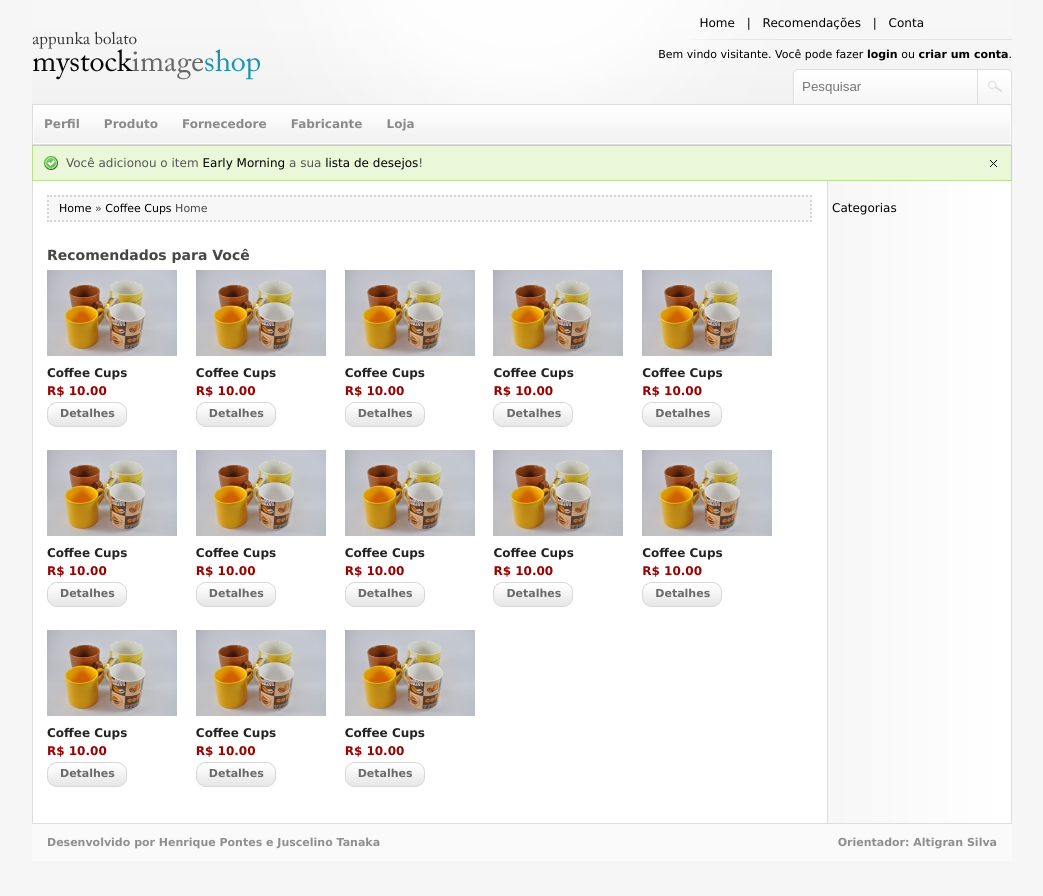
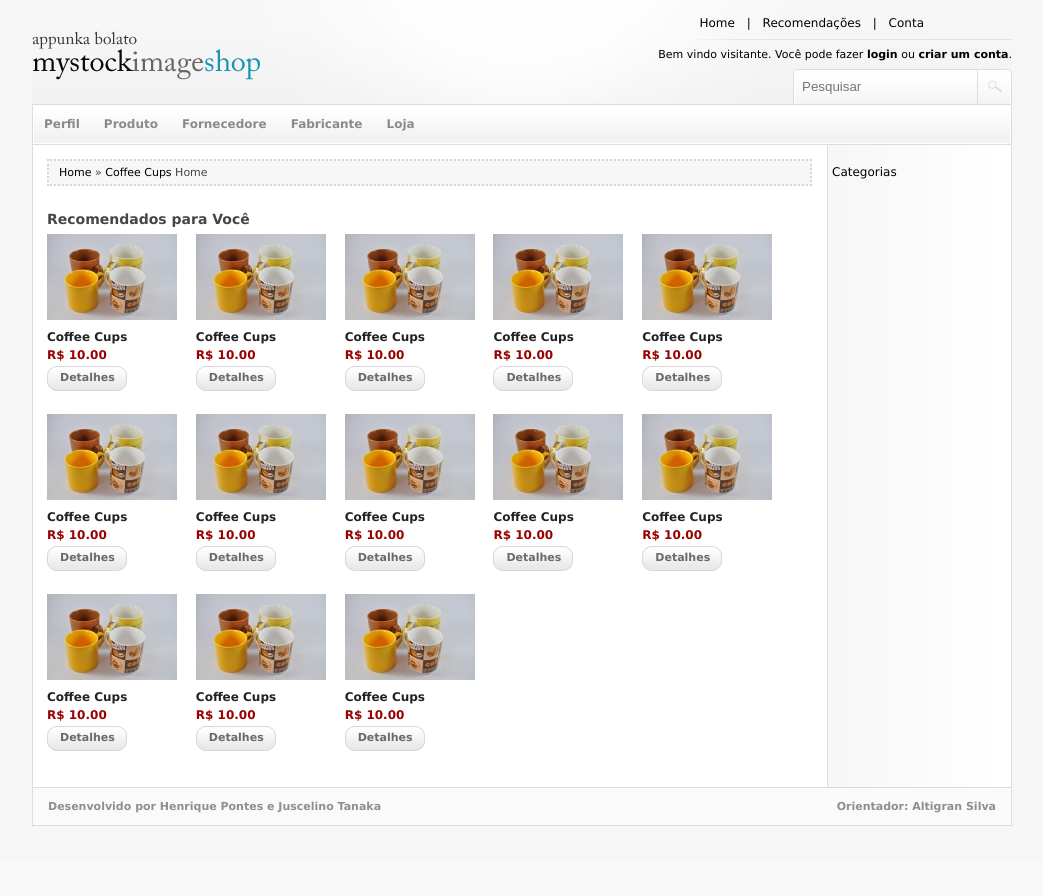
Before and after one commit to juscelinotanaka/bdi, a PHP site: page /home.php in a window 1280 px wide. Shown: the whole page, without its empty margins (118-1161 px from the left). After the commit the page ends 826 px from the top, so only its background shows below. Run offline with PHP 8.4, Linux system fonts and the light colour scheme.

Commit message:
Atualizando Tudo

```diff
--- a/tp1/css/style.css
+++ b/tp1/css/style.css
@@ -207,7 +207,7 @@ padding: 20px 0;
 
 #conteudo .contentCenter .rodape {
 	background:#FAFAFA;
-	border-top:#DDDDDD solid thin;
+	border:#DDDDDD solid thin;
 	color: #8f8f8f;
 	font-size: 11px;
 	font-weight: bold;
--- a/tp1/home.php
+++ b/tp1/home.php
@@ -76,7 +76,7 @@
       </div>
     </div>
 
-    <div id="notification" class="contentCenter">
+    <div id="notification" class="contentCenter" style="display: none;">
     	<div class="success" style="">Você adicionou o item <a href="#">Early Morning</a> a sua <a href="#">lista de desejos</a>!<img id="btnClose" src="images/close.png" alt="" class="close">
         </div>
 	</div>
--- a/tp1/js/common.js
+++ b/tp1/js/common.js
@@ -1,5 +1,5 @@
 function close_notification() {
-	$('#notification').hide();
+	$('#notification').hide(200);
 }
 
 $(document).ready(function() {
```
